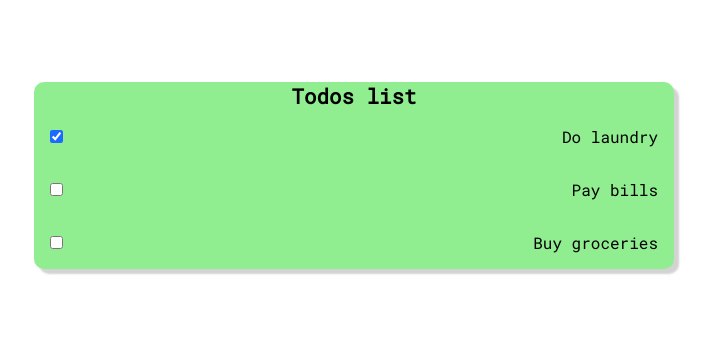
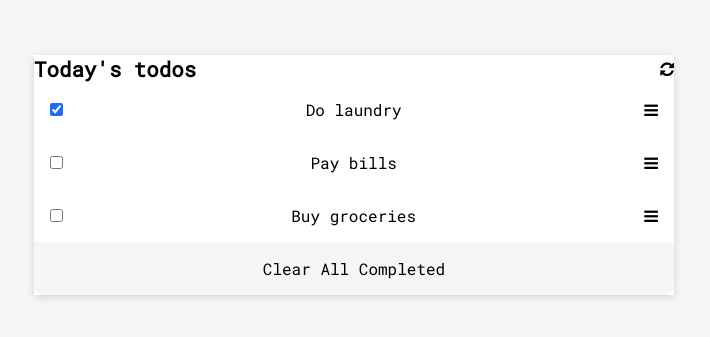
Before and after one commit to iamsjunaid/todo-list, a website built with webpack: page src/index.html in a window 1280 px wide. Shown: the part 225-562 px from the top of the page, without its empty margins (286-996 px from the left). Built offline with nearby package versions, Linux system fonts and the light colour scheme.

Commit message:
add styling

```diff
--- a/package.json
+++ b/package.json
@@ -1,4 +1,5 @@
 {
+  "type": "module",
   "name": "todo-list",
   "version": "1.0.0",
   "description": "",
--- a/src/index.html
+++ b/src/index.html
@@ -14,10 +14,16 @@
 
 <body>
   <section class="wrapper">
-    <h1>Todos list</h1>
+    <div class="heading-container">
+      <h1>Today's todos</h1>
+      <i class="fa fa-refresh"></i>
+    </div>
     <ul id="task-list"></ul>
     <div id="task-list-placeholder"></div>
+
+    <button class="clear-btn">Clear All Completed</button>
   </section>
+  <script src="./index.js"></script>
 </body>
 
 </html>
--- a/src/index.js
+++ b/src/index.js
@@ -32,8 +32,12 @@ tasks.forEach((task) => {
   const taskDescription = document.createElement('span');
   taskDescription.textContent = task.description;
 
+  const menu = document.createElement('i');
+  menu.className = 'fa fa-bars';
+
   listItem.appendChild(checkbox);
   listItem.appendChild(taskDescription);
+  listItem.appendChild(menu);
   taskList.appendChild(listItem);
 });
 
--- a/src/style.css
+++ b/src/style.css
@@ -1,10 +1,4 @@
 @import url('https://fonts.googleapis.com/css2?family=Roboto+Mono&display=swap');
-
-:root {
-  --lightblue: #b9d9eb;
-  --white: #000;
-  --darkblue: #002d62;
-}
 
 * {
   box-sizing: border-box;
@@ -20,6 +14,11 @@ body {
   align-items: center;
   text-align: center;
   height: 100vh;
+  background-color: #f6f6f6;
+}
+
+button {
+  font-family: 'Roboto Mono', monospace;
 }
 
 .border-bottom {
@@ -30,9 +29,8 @@ body {
   display: flex;
   flex-direction: column;
   width: 50%;
-  background-color: lightgreen;
-  border-radius: 10px;
-  box-shadow: 5px 5px 2px lightgray;
+  background-color: #fff;
+  box-shadow: 0 2px 8px rgba(0, 0, 0, 0.15);
 }
 
 header {
@@ -46,10 +44,16 @@ h1 {
   font-weight: 700;
   font-size: 1.3em;
   width: 100%;
+  float: left;
+  display: flex;
+}
+
+.heading-container {
+  display: flex;
+  align-items: center;
 }
 
 i {
-  font-size: 2em !important;
   color: #000;
   cursor: pointer;
 }
@@ -130,6 +134,7 @@ li {
   border-bottom-left-radius: 10px;
   border-bottom-right-radius: 10px;
   cursor: pointer;
+  background-color: #f6f6f6;
 }
 
 .clear-btn:hover {
```
Also changed, not shown: webpack.config.cjs (renamed from webpack.config.js).
